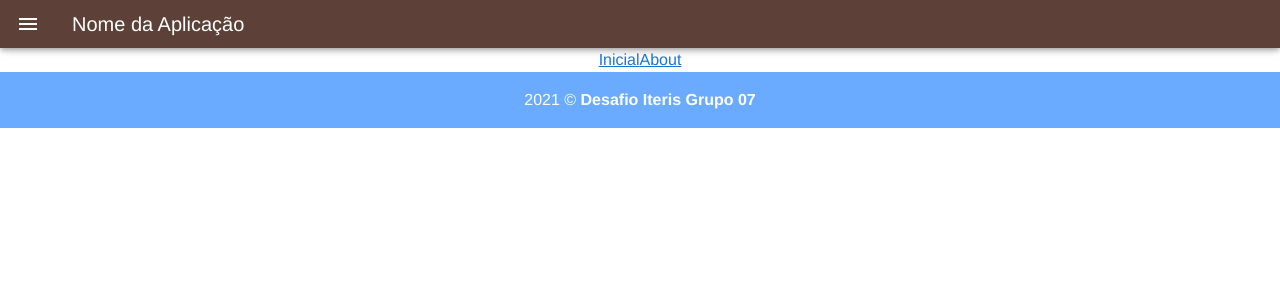
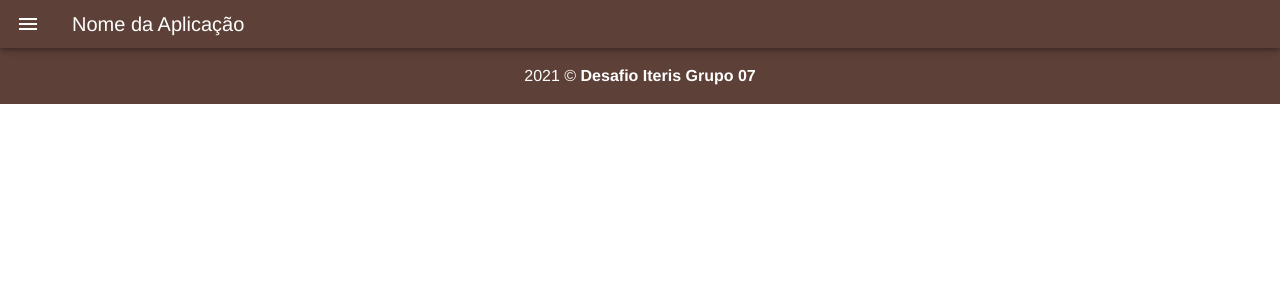
Before and after one commit to t1sbita/DesafioIterisTime7, a Vue app: page /#/ in a window 1280 px wide. Shown: the top 300 px of the page. Built offline with nearby package versions, Linux system fonts and the light colour scheme.

Commit message:
Correcoes no rodape

```diff
--- a/src/App.vue
+++ b/src/App.vue
@@ -1,16 +1,15 @@
 <template>
   <v-app>
     <AppTopBar/>
+
     <v-main>
-        <router-link to="/">Inicial</router-link>
-        <router-link to="/about">About</router-link>
         <router-view/>
         <NossoRodape/>
     </v-main>
   </v-app>
 </template>
 
-<style lang="scss">
+<style>
 #app {
   font-family: Avenir, Helvetica, Arial, sans-serif;
   -webkit-font-smoothing: antialiased;
--- a/src/components/NossoRodape.vue
+++ b/src/components/NossoRodape.vue
@@ -1,24 +1,14 @@
 <template>
   <v-footer
-    color="dark"
+    color="#5D4037"
     padless
   >
     <v-row
       justify="center"
       no-gutters
     >
-      <v-btn
-        v-for="link in links"
-        :key="link"
-        color="white"
-        text
-        rounded
-        class="my-2"
-      >
-        {{ link }}
-      </v-btn>
       <v-col
-        class="primary lighten-2 py-4 text-center white--text"
+        class="#5D4037 py-4 text-center white--text"
         cols="12"
       >
         {{ new Date().getFullYear() }} © <strong>Desafio Iteris Grupo 07</strong>
--- a/src/views/VendedoresLista.vue
+++ b/src/views/VendedoresLista.vue
@@ -7,7 +7,7 @@
             <v-text-field
             v-model="search"
             append-icon="mdi-magnify"
-            label="Search"
+            label="Procure aqui"
             single-line
             hide-details
             ></v-text-field>
```
